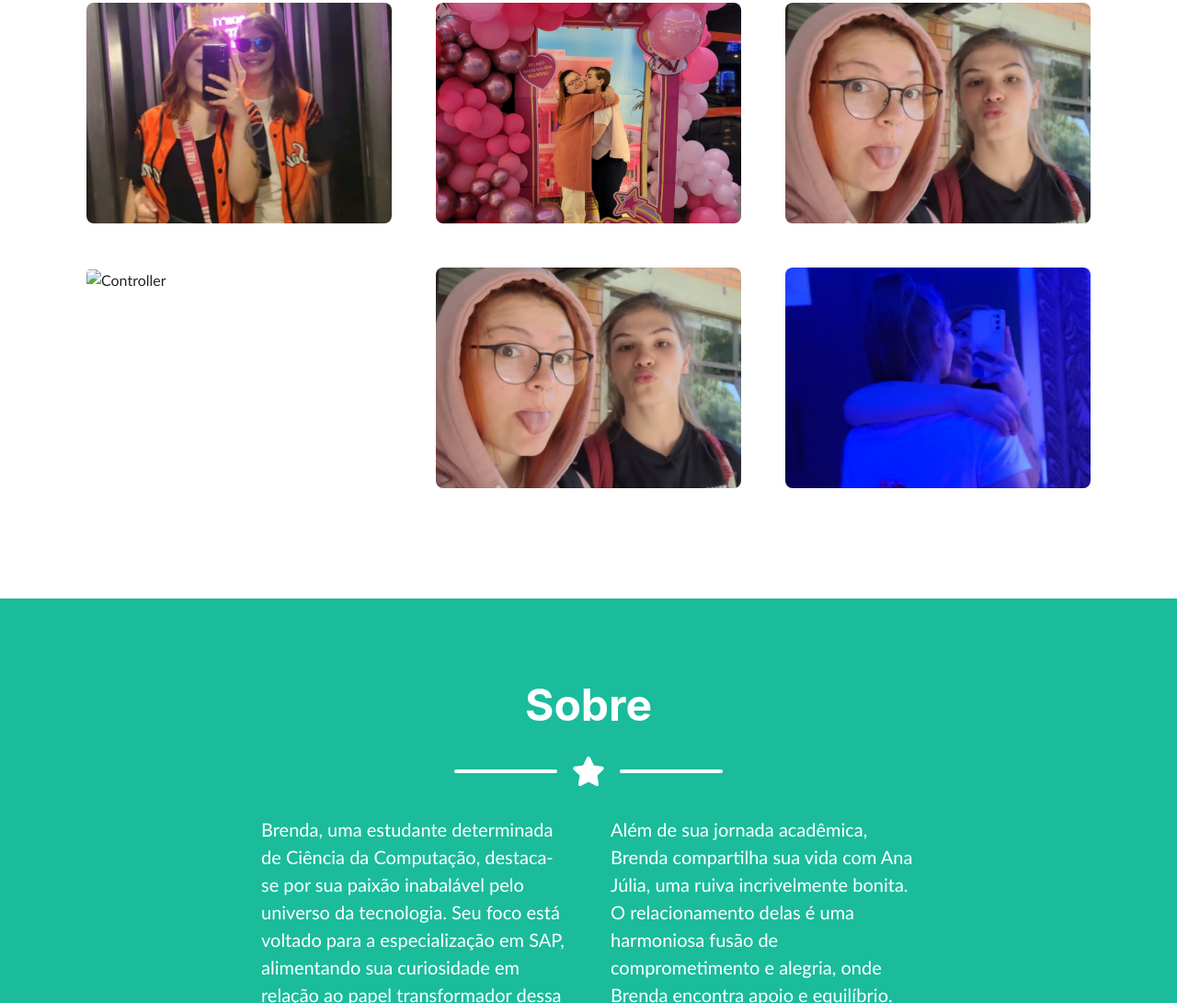
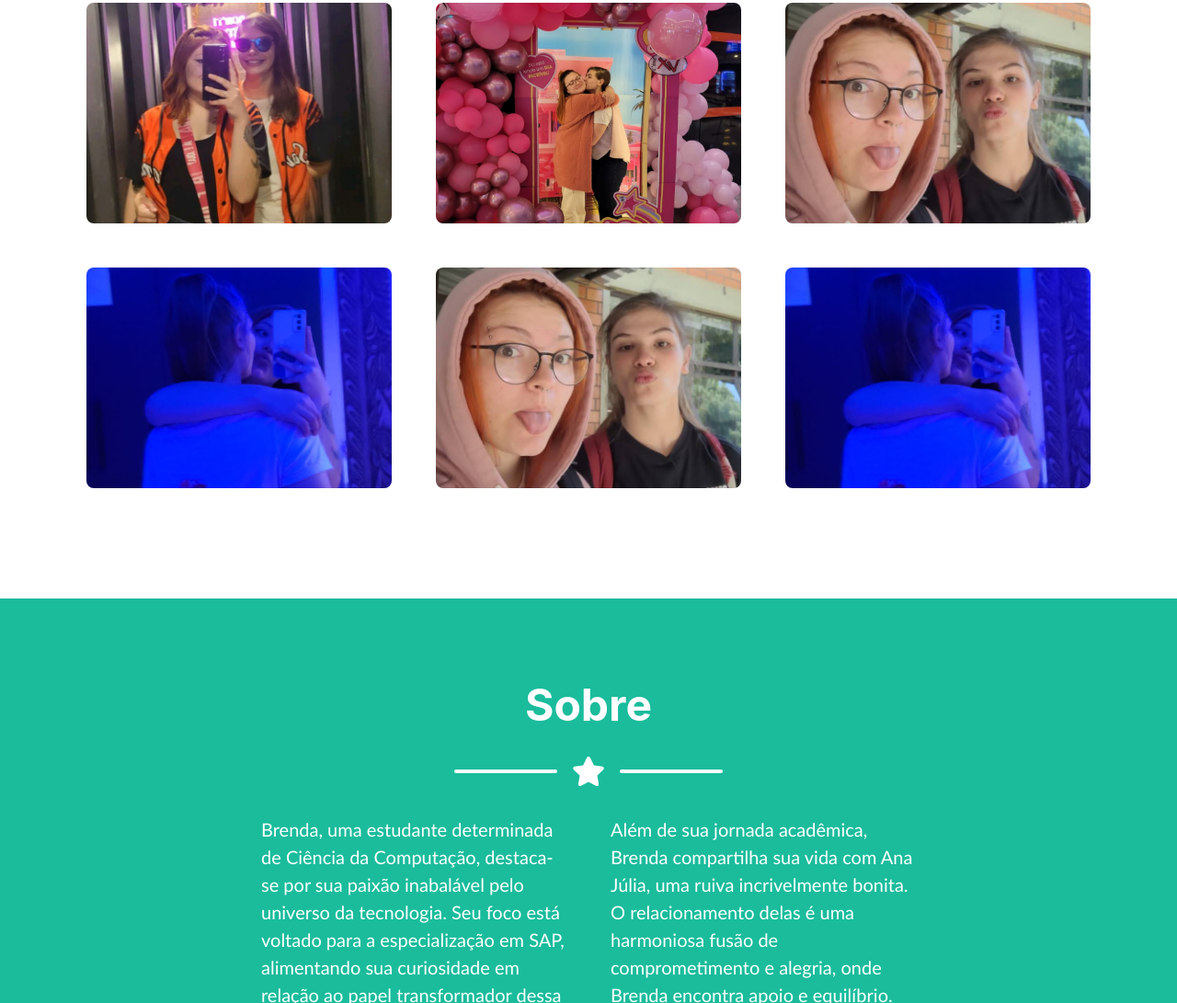
Before and after one commit to LopesBrendinha/LopesBrendinha, a plain HTML site: page index.html in a window 1280 px wide. Shown: the part 996-2087 px from the top of the page at 92% size. Drawn offline with nearby package versions, Linux system fonts and the light colour scheme; files whose address does not match are found by name; a web font is replaced by a local one.

Commit message:
Update index.html

```diff
--- a/index.html
+++ b/index.html
@@ -85,7 +85,7 @@
                         <div class="portfolio-item mx-auto" data-toggle="modal" data-target="#portfolioModal3">
                             <div class="portfolio-item-caption d-flex align-items-center justify-content-center h-100 w-100">
                                 <div class="portfolio-item-caption-content text-center text-white"><i class="fas fa-plus fa-3x"></i></div>
-                            </div><img class="img-fluid" src="assets/img/portfolio/WhatsApp Image 2023-12-20 at 15.29.23.jpeg" alt="Controller"/>
+                            </div><img class="img-fluid" src="asserts/img/portfolio/WhatsApp%20Image%202023-12-20%20at%2015.29.23%20(2).jpeg" alt="Controller"/>
                         </div>
                     </div>
                     <div class="col-md-6 col-lg-4 mb-5">
```
